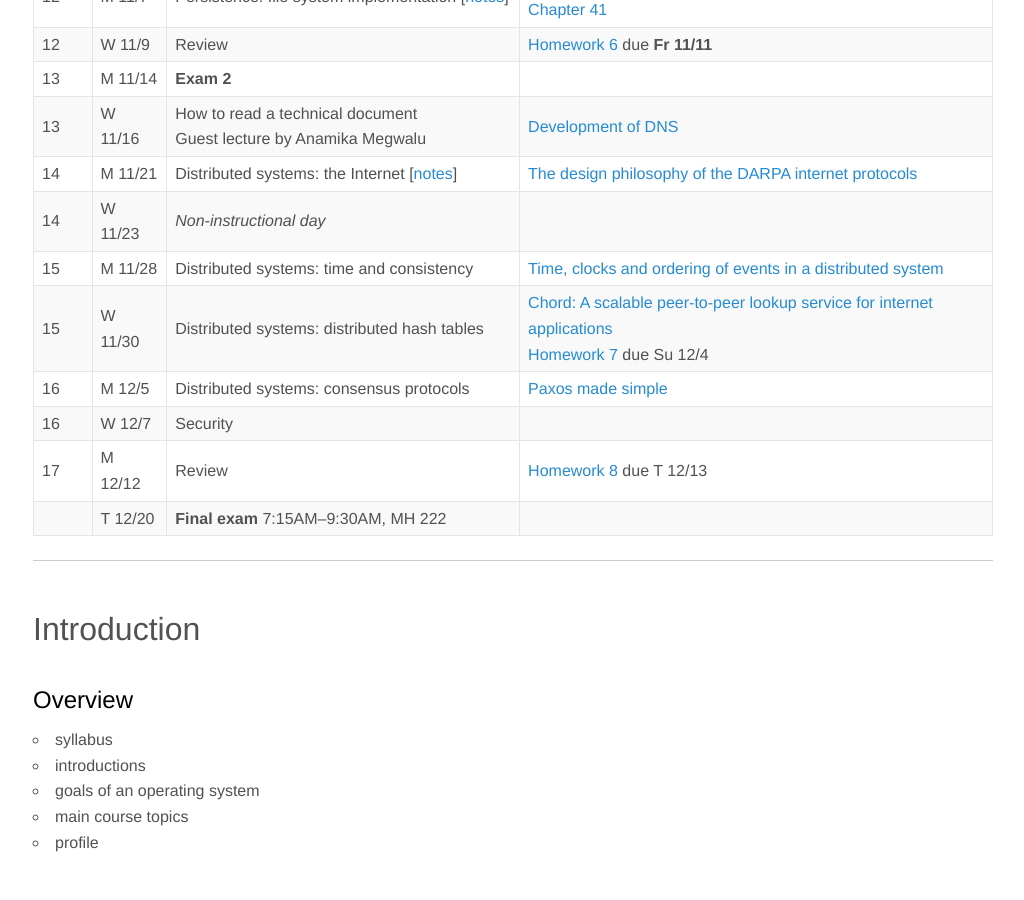
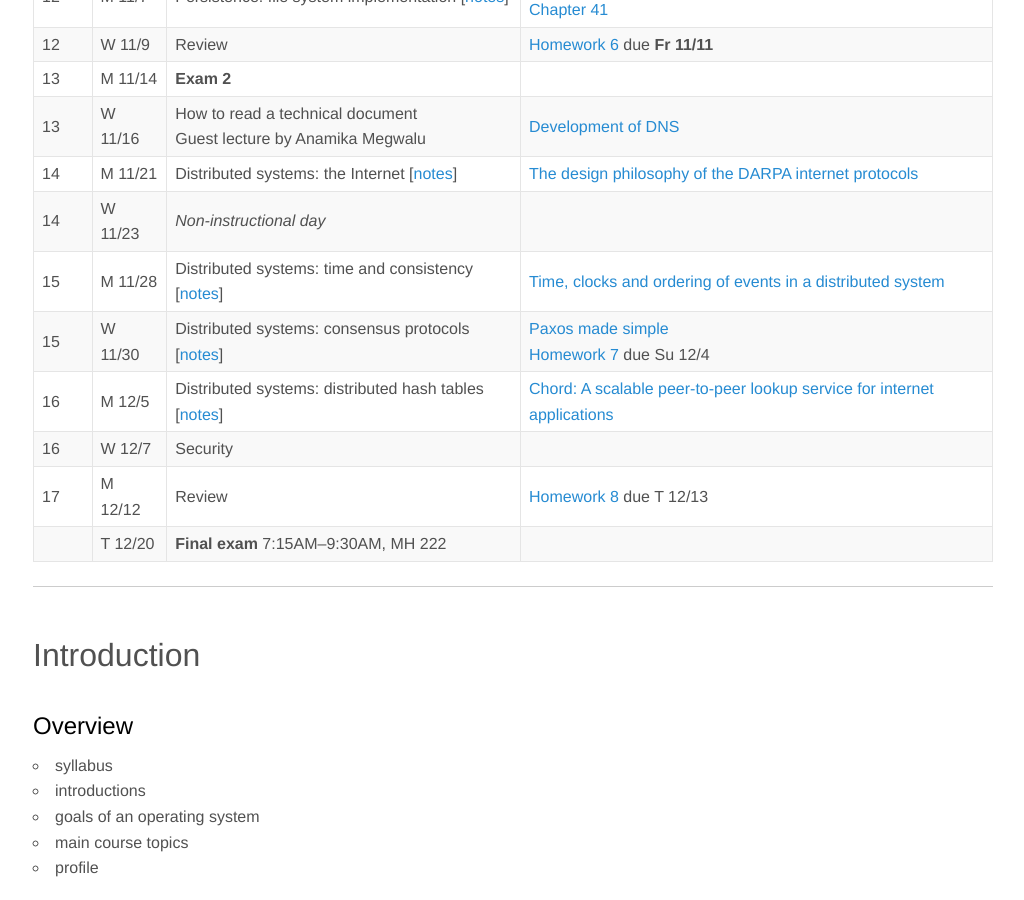
Before and after one commit to jnylam/jnylam.github.io, a Jekyll site: the page built from _courses/149-f16/index.md, in a window 1280 px wide and 900 px high, scrolled down 1847 px. Shown: the whole window, without its empty margins (127-1151 px from the left). Built offline with Jekyll 4.4.1, drawn with Linux system fonts in a browser that asks for light colours.

Commit message:
update 149 schedule

```diff
--- a/_courses/149-f16/index.md
+++ b/_courses/149-f16/index.md
@@ -38,9 +38,9 @@ Week|Date|Topic|Reading
 13 | W 11/16 | How to read a technical document<br> Guest lecture by Anamika Megwalu | [Development of DNS](http://www.dtic.mil/dtic/tr/fulltext/u2/a203901.pdf)
 14 | M 11/21 | Distributed systems: the Internet [[notes](https://paper.dropbox.com/doc/Distributed-systems-Internet-qsmzNODZonUdv5zD6p4Ev)] | [The design philosophy of the DARPA internet protocols](http://citeseerx.ist.psu.edu/viewdoc/download?doi=10.1.1.545.2055&rep=rep1&type=pdf)
 14 | W 11/23 | _Non-instructional day_
-15 | M 11/28 | Distributed systems: time and consistency | [Time, clocks and ordering of events in a distributed system](http://research.microsoft.com/en-us/um/people/lamport/pubs/time-clocks.pdf)
-15 | W 11/30 | Distributed systems: distributed hash tables | [Chord: A scalable peer-to-peer lookup service for internet applications](http://citeseerx.ist.psu.edu/viewdoc/download?doi=10.1.1.125.663&rep=rep1&type=pdf) <br>[Homework 7](homework07.html) due Su 12/4
-16 | M 12/5 | Distributed systems: consensus protocols | [Paxos made simple](http://research.microsoft.com/en-us/um/people/lamport/pubs/paxos-simple.pdf)
+15 | M 11/28 | Distributed systems: time and consistency [[notes](https://paper.dropbox.com/doc/Distributed-systems-time-and-consistency-J39TmZjgsv34t37GNDMcs)] | [Time, clocks and ordering of events in a distributed system](http://research.microsoft.com/en-us/um/people/lamport/pubs/time-clocks.pdf)
+15 | W 11/30 | Distributed systems: consensus protocols [[notes](https://paper.dropbox.com/doc/Distributed-systems-consensus-protocols-ErUG5o9i7ZcVUp6LiLILD)] | [Paxos made simple](http://research.microsoft.com/en-us/um/people/lamport/pubs/paxos-simple.pdf) <br>[Homework 7](homework07.html) due Su 12/4
+16 | M 12/5 | Distributed systems: distributed hash tables [[notes](https://paper.dropbox.com/doc/Distributed-systems-consistent-hashing-zwQCFqfcuqBWL2m2bcAN0)] |  [Chord: A scalable peer-to-peer lookup service for internet applications](http://citeseerx.ist.psu.edu/viewdoc/download?doi=10.1.1.125.663&rep=rep1&type=pdf)
 16 | W 12/7 | Security
 17 | M 12/12 | Review | [Homework 8](homework08.html) due T 12/13
 |T 12/20 | __Final exam__ 7:15AM--9:30AM, MH 222
```
